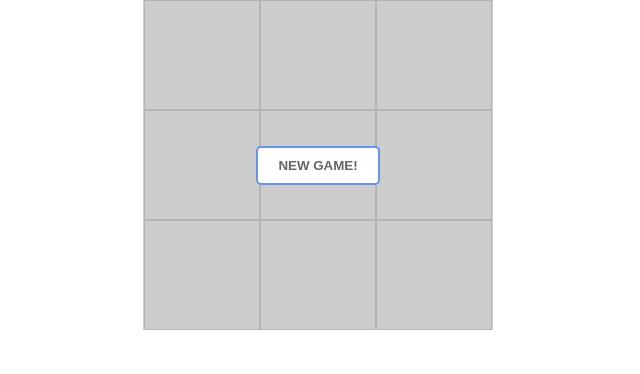
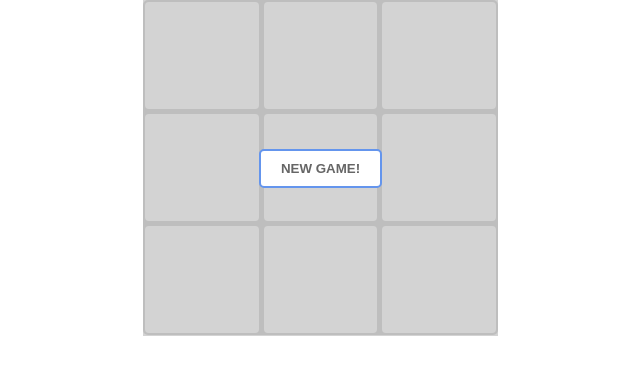
Before and after one commit to sjBao/tic-tac-toe, a React (Create React App) app in the folder client/: page / in a window 1280 px wide. Shown: the top 374 px of the page, without its empty margins (322-962 px from the left). Built offline with nearby package versions, Linux system fonts and the light colour scheme.

Commit message:
add more styles for disabled boxes

```diff
--- a/client/src/App.css
+++ b/client/src/App.css
@@ -6,17 +6,36 @@
 .board {
   display: flex;
   flex-wrap: wrap;
-  justify-content: center;
-  width: 350px;
+  justify-content: space-between;
+  align-items: center;
+  border-radius: 5px;
+  background: #999;
+  width: 355px;
+  height: 335px;
   margin: 0 auto;
 }
 
 .board-box {
-  border: 1px solid black;
-  width: 116px;
-  height: 110px;
+  border: none;
+  border-radius: 4px;
+  width: 32%;
+  height: 32%;
   background-color: white;
   font-size: 3em;
+  font-weight: bold;
+  margin: 2px;
+  transition: 0.3s
+}
+
+.board-box:hover {
+  cursor: pointer;
+  box-shadow: 0px 0px 5px aqua;
+  border: 1px solid #999;
+}
+
+.board-box:disabled:hover {
+  cursor:no-drop;
+  box-shadow: none;
 }
 
 .game-menu {
@@ -25,11 +44,11 @@
 
 .game-menu.true {
   position: absolute;
-  background: rgba(200, 200, 200, 0.9);
+  background: rgba(200, 200, 200, 0.8);
   top: 0px;
   margin: auto;
-  width: 350px;
-  height: 330px;
+  width: 355px;
+  height: 336px;
   display: flex;
   flex-direction: column;
   align-items: center;
@@ -37,9 +56,10 @@
 }
 
 .game-menu.false .forfeit {
-  border: 2px solid firebrick;
+  border: 2px solid goldenrod;
   background: white;
   border-radius: 5px;
+  color: #666;
   display: block;
   padding: 10px 20px;
   margin: 20px auto;
@@ -49,8 +69,8 @@
 }
 
 .game-menu.false .forfeit:hover {
-  background: firebrick;
-  color: #EEE;
+  background: goldenrod;
+  color: #FFF;
   transform: scale(1.15)
 }
 
```
